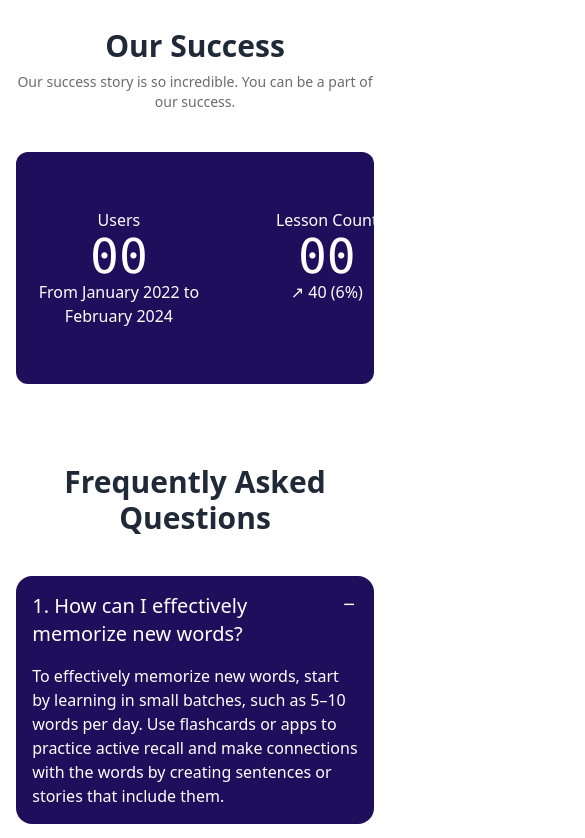
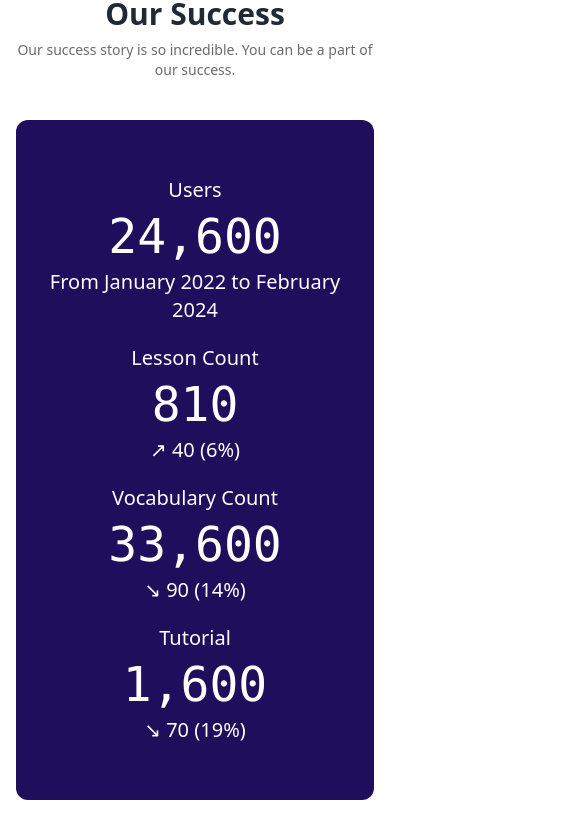
Before and after one commit to RaiyanJiyon/Lingo-Bingo, a React (Vite) app: page / in a window 390 px wide. Shown: the part 960-1798 px from the top of the page, 585 px wide, since content can reach past the window. Built offline with nearby package versions, Linux system fonts and the light colour scheme; no server answers.

Commit message:
feat(component): Fixed countup bugs in SuccessSection

```diff
--- a/src/components/home/Banner.jsx
+++ b/src/components/home/Banner.jsx
@@ -15,13 +15,13 @@ const Banner = () => {
                 autoplay={{ delay: 3000 }}
             >
                 <SwiperSlide className="-mt-6">
-                    <img className='w-full md:h-[400px] object-fill' src="https://i.ibb.co.com/WPt6fRm/slider-1.jpg" alt="Slider 1" />
+                    <img className='w-full md:h-[500px] object-fill' src="https://i.ibb.co.com/WPt6fRm/slider-1.jpg" alt="Slider 1" />
                 </SwiperSlide>
                 <SwiperSlide>
-                    <img className='w-full md:h-[400px] object-fill' src="https://i.ibb.co.com/W2wFHGm/slider-2.jpg" alt="Slider 2" />
+                    <img className='w-full md:h-[500px] object-fill' src="https://i.ibb.co.com/W2wFHGm/slider-2.jpg" alt="Slider 2" />
                 </SwiperSlide>
                 <SwiperSlide>
-                    <img className='w-full md:h-[400px] object-fill' src="https://i.ibb.co.com/WGNtDcQ/slider-4.jpg" alt="Slider 3" />
+                    <img className='w-full md:h-[500px] object-fill' src="https://i.ibb.co.com/WGNtDcQ/slider-4.jpg" alt="Slider 3" />
                 </SwiperSlide>
             </Swiper>
         </div>
--- a/src/components/home/SuccessSection.jsx
+++ b/src/components/home/SuccessSection.jsx
@@ -4,7 +4,7 @@ const SuccessSection = ({ start = 0 }) => {
     return (
         <div>
             {/* Header Section */}
-            <div className="mt-8 space-y-2">
+            <div className=" space-y-2">
                 <h3 className="text-3xl text-center font-bold">Our Success</h3>
                 <p className="text-[#09080F99] text-sm text-center">
                     Our success story is so incredible. You can be a part of our success.
@@ -12,85 +12,74 @@ const SuccessSection = ({ start = 0 }) => {
             </div>
 
             {/* Stats Section */}
-            <div className="flex justify-evenly gap-5 text-center auto-cols-max mt-10 px-4 py-14 bg-[#1e0e5c] text-white rounded-xl">
+            <div className="flex flex-col lg:flex-row justify-evenly gap-5 text-center auto-cols-max mt-10 px-4 py-14 bg-[#1e0e5c] text-white rounded-xl">
                 {/* Users Count */}
-                <div className="flex flex-col items-center">
-                    <span>Users</span>
-                    <span className="countdown font-mono text-5xl">
+                <div className="flex flex-col items-center space-y-2 md:space-y-4">
+                    <span className="text-xl">Users</span>
+                    <span className="font-mono text-5xl">
                         <CountUp
-                            start={start}
+                            // start={start}
                             end={24600}
                             duration={2.75}
                             separator=","
-                            suffix=" Users"
-                            onEnd={() => console.log("Users count ended! 👏")}
-                            onStart={() => console.log("Users count started! 💨")}
+                            // suffix=" Users"
                             delay={0}
                         >
                             {({ countUpRef }) => <span ref={countUpRef} />}
                         </CountUp>
                     </span>
-                    From January 2022 to February 2024
+                    <span className="text-xl">From January 2022 to February 2024</span>
                 </div>
 
                 {/* Lesson Count */}
-                <div className="flex flex-col items-center">
-                    <span>Lesson Count</span>
-                    <span className="countdown font-mono text-5xl">
+                <div className="flex flex-col items-center space-y-2 md:space-y-4">
+                    <span className="text-xl">Lesson Count</span>
+                    <span className="font-mono text-5xl">
                         <CountUp
                             start={start}
                             end={810}
                             duration={2.75}
                             separator=","
-                            suffix=" Lessons"
-                            onEnd={() => console.log("Lesson count ended! 👏")}
-                            onStart={() => console.log("Lesson count started! 💨")}
                             delay={0}
                         >
                             {({ countUpRef }) => <span ref={countUpRef} />}
                         </CountUp>
                     </span>
-                    ↗︎ 40 (6%)
+                    <span className="text-xl">↗︎ 40 (6%)</span>
                 </div>
 
                 {/* Vocabulary Count */}
-                <div className="flex flex-col items-center">
-                    <span>Vocabulary Count</span>
-                    <span className="countdown font-mono text-5xl">
+                <div className="flex flex-col items-center space-y-2 md:space-y-4">
+                    <span className="text-xl">Vocabulary Count</span>
+                    <span className="font-mono text-5xl">
                         <CountUp
                             start={start}
                             end={33600}
                             duration={2.75}
                             separator=","
-                            suffix=" Words"
-                            onEnd={() => console.log("Vocabulary count ended! 👏")}
-                            onStart={() => console.log("Vocabulary count started! 💨")}
                             delay={0}
                         >
                             {({ countUpRef }) => <span ref={countUpRef} />}
                         </CountUp>
                     </span>
-                    ↘︎ 90 (14%)
+                    <span className="text-xl">↘︎ 90 (14%)</span>
                 </div>
 
                 {/* Tutorials Count */}
-                <div className="flex flex-col items-center">
-                    <span>Tutorial</span>
-                    <span className="countdown font-mono text-5xl">
+                <div className="flex flex-col items-center space-y-2 md:space-y-4">
+                    <span className="text-xl">Tutorial</span>
+                    <span className="font-mono text-5xl">
                         <CountUp
                             start={start}
                             end={1600}
                             duration={2.75}
                             separator=","
-                            suffix=" Tutorials"
-                            onEnd={() => console.log("Tutorial count ended! 👏")}
-                            onStart={() => console.log("Tutorial count started! 💨")}
                             delay={0}
                         >
                             {({ countUpRef }) => <span ref={countUpRef} />}
                         </CountUp>
                     </span>
-                    ↘︎ 70 (19%)
+                    <span className="text-xl">↘︎ 70 (19%)</span>
                 </div>
             </div>
         </div>
```
